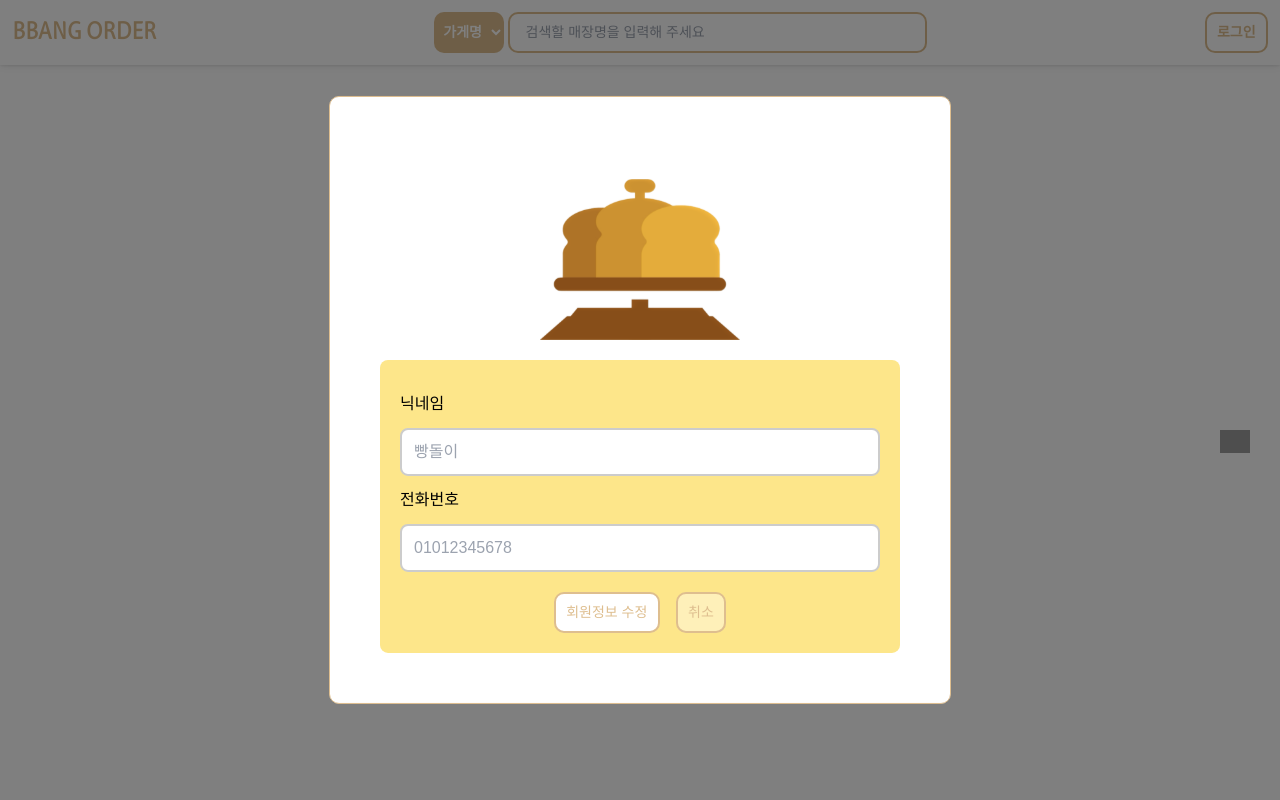
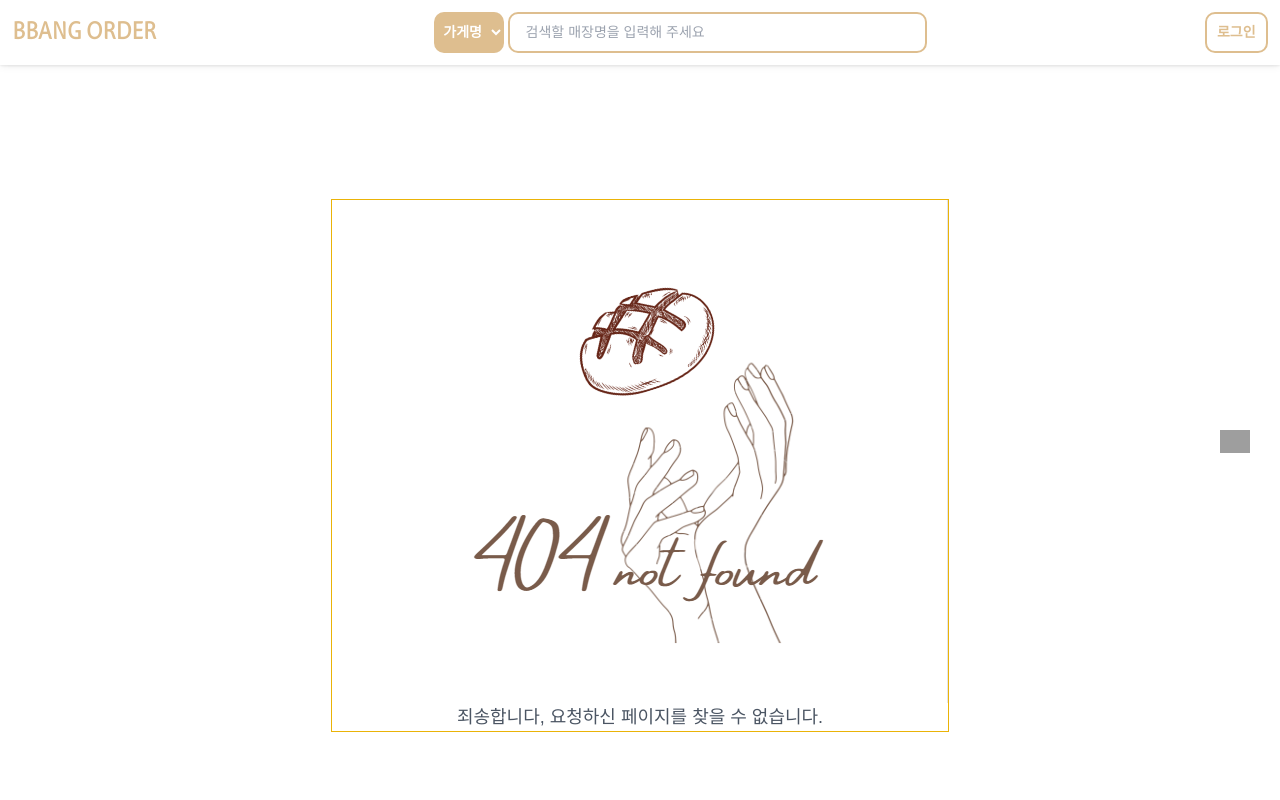
Before and after one commit to codestates-seb/seb45_main_014, a React (Create React App) app in the folder client/: page /mypage/edit in a window 1280 px wide. Shown: the top 800 px of the page. Built offline with nearby package versions, Linux system fonts and the light colour scheme; grey boxes are pictures that could not be loaded; a web font is replaced by a local one.

Commit message:
🔥 마이페이지 프로필수정 창 삭제

```diff
--- a/client/src/App.jsx
+++ b/client/src/App.jsx
@@ -13,7 +13,6 @@ const NotFound = lazy(() => import('./pages/NotFound.jsx'));
 const MainPage = lazy(() => import('./pages/main/MainPage.jsx'));
 const MyPage = lazy(() => import('./pages/MyPage.jsx'));
 const Store = lazy(() => import('./pages/Store.jsx'));
-const EditProfile = lazy(() => import('./components/myPage/EditProfile.jsx'));
 const SearchResult = lazy(() => import('./pages/search/SearchResult.jsx'));
 const Cart = lazy(() => import('./pages/cart/Cart.jsx'));
 
@@ -32,7 +31,6 @@ function App() {
             <Route path="*" element={<NotFound />} />
             <Route path="/" element={<MainPage />} />
             <Route path="/mypage" element={<MyPage />} />
-            <Route path="/mypage/edit" element={<EditProfile />} />
             <Route path="/stores/:id" element={<Store />} />
             <Route path="/search" element={<SearchResult />} />
             <Route path="/cart" element={<Cart />} />
```
